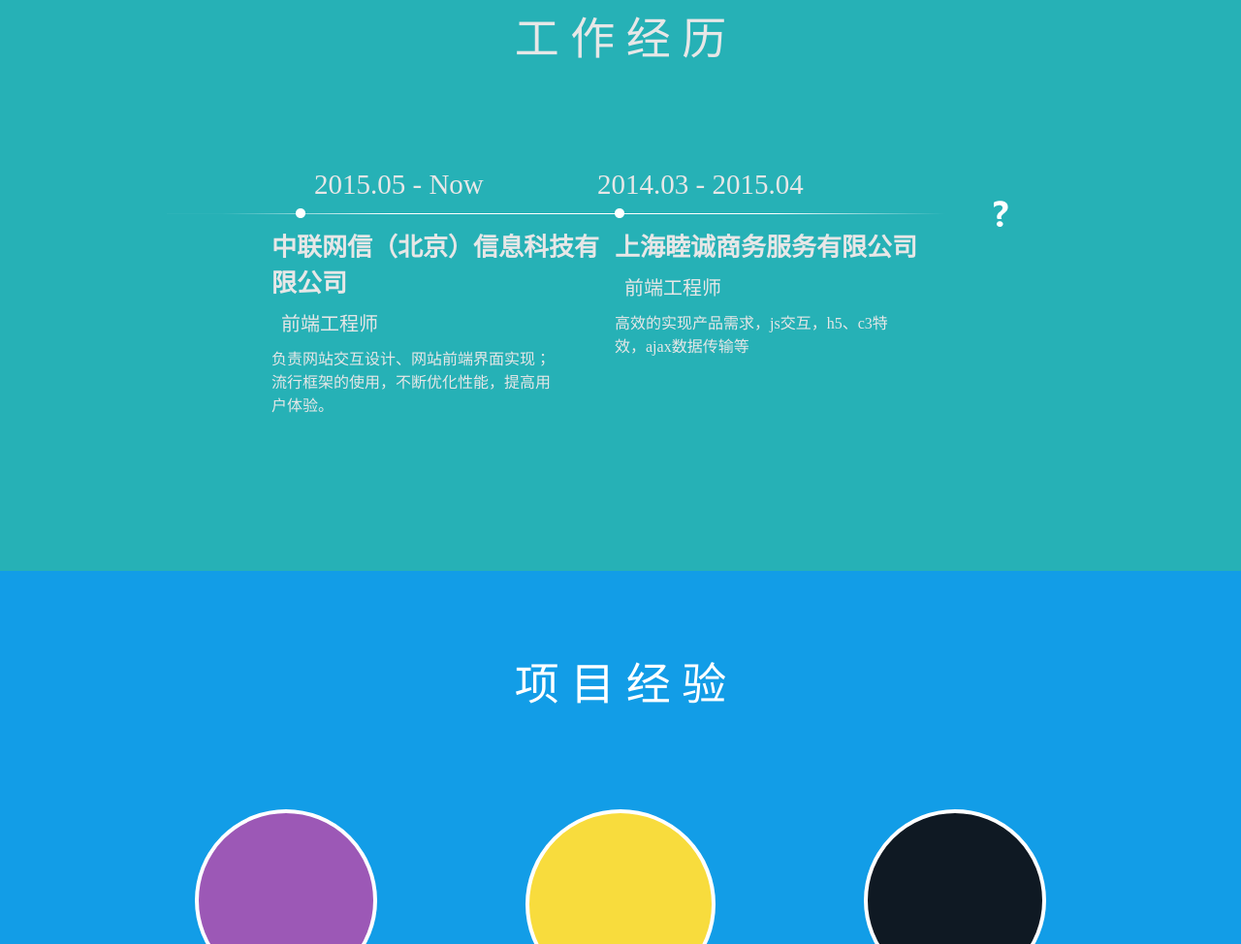
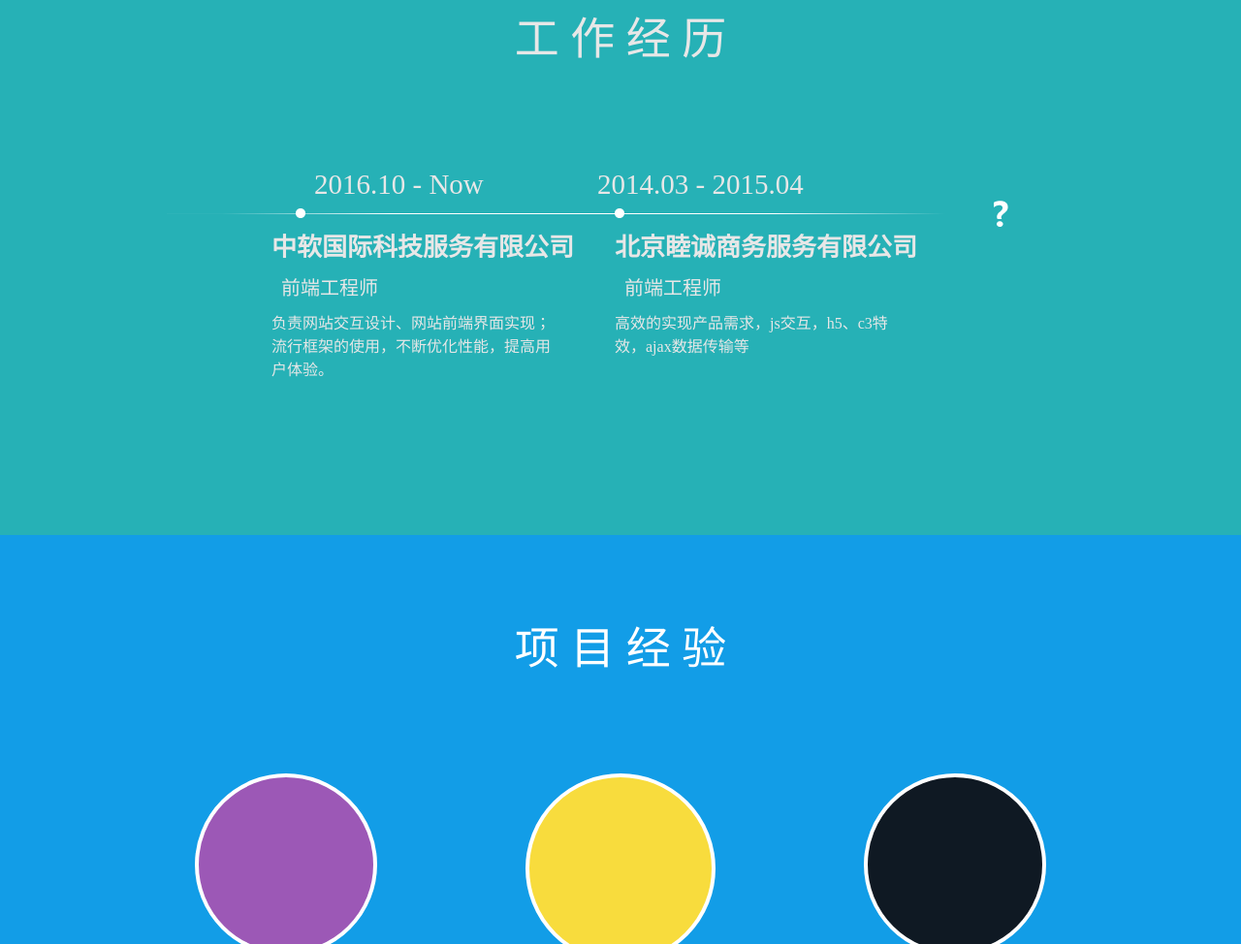
Before and after one commit to MLoon/MLoon-github.io, a plain HTML site: page index.html in a window 1280 px wide. Shown: the part 2423-3397 px from the top of the page at 97% size. Drawn offline with Linux system fonts and the light colour scheme.

Commit message:
Update index.html

```diff
--- a/index.html
+++ b/index.html
@@ -115,19 +115,19 @@
         </div>
         <div class="workEXP-main">
             <ul class="timebox">
-                <li class="time0">2015.05 - Now</li>
+                <li class="time0">2016.10 - Now</li>
                 <li class="time1">2014.03 - 2015.04</li>
             </ul>
             <div class="timeline"></div>
             <ul class="workbox">
                 <li class="work-intro0">
-                    <label class="work-place">中联网信（北京）信息科技有限公司</label>
+                    <label class="work-place">中软国际科技服务有限公司</label>
                     <label class="work-position">前端工程师</label>
                     <label class="work-do">负责网站交互设计、网站前端界面实现；
                         流行框架的使用，不断优化性能，提高用户体验。</label>
                 </li>
                 <li class="work-intro1">
-                    <label class="work-place">上海睦诚商务服务有限公司 </label>
+                    <label class="work-place">北京睦诚商务服务有限公司 </label>
                     <label class="work-position"> 前端工程师</label>
                     <label class="work-do">高效的实现产品需求，js交互，h5、c3特效，ajax数据传输等 </label>
                 </li>
```
